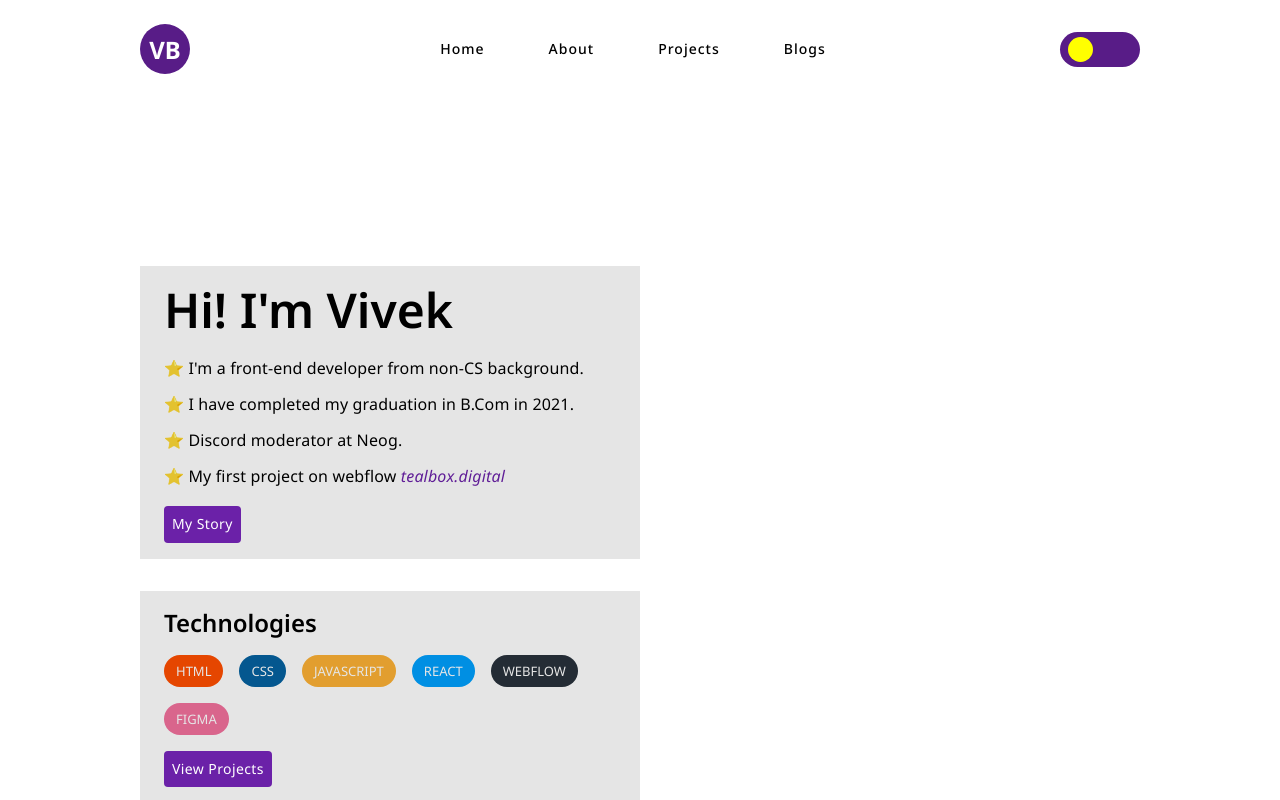
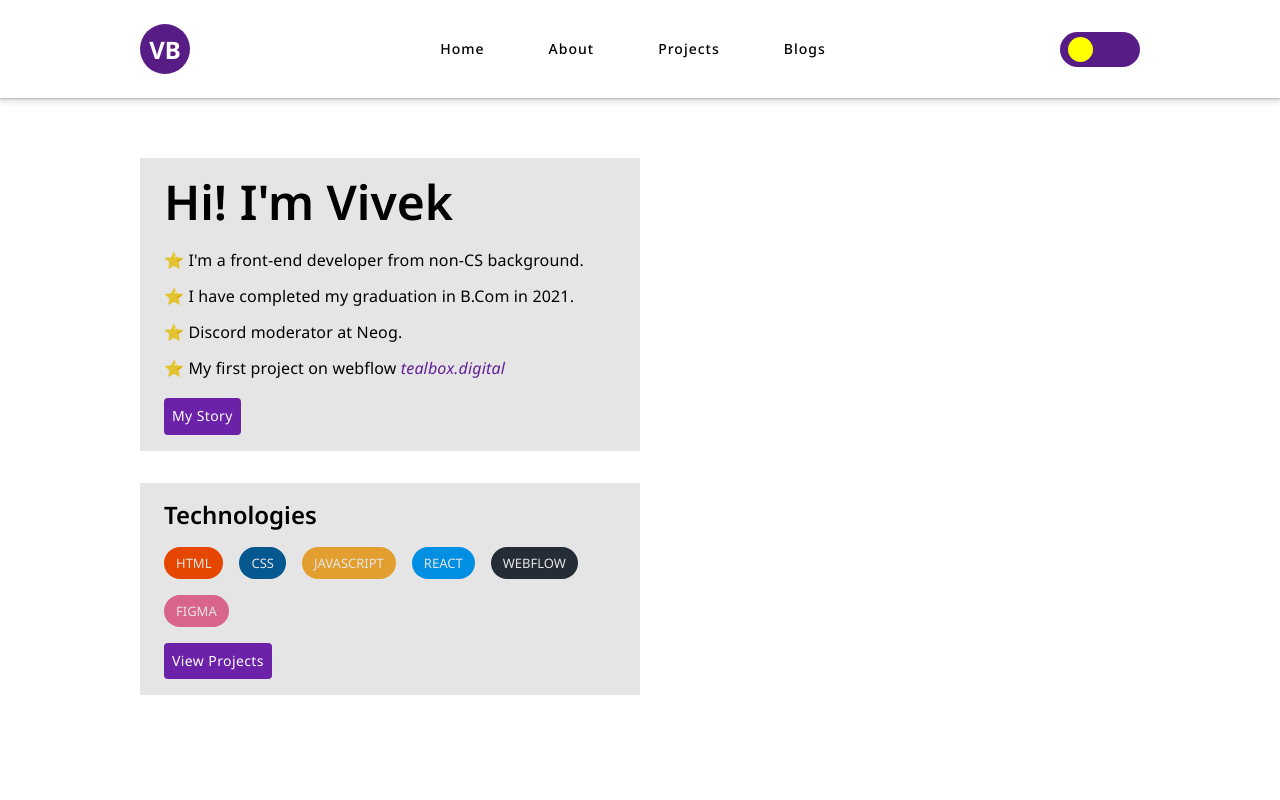
Before and after one commit to vivekbhatt07/portfolio, a React (Create React App) app: page /About in a window 1280 px wide. Shown: the top 800 px of the page. Built offline with nearby package versions, Linux system fonts and the light colour scheme; a web font is replaced by a local one.

Commit message:
header fixed

```diff
--- a/src/Layouts/Header/Header.scss
+++ b/src/Layouts/Header/Header.scss
@@ -2,6 +2,11 @@
   display: flex;
   padding: 1.5em 0;
   justify-content: center;
+  position: fixed;
+  top: 0;
+  width: 100%;
+  overflow: hidden;
+  z-index: 1;
   .header-container {
     display: flex;
     justify-content: space-between;
@@ -32,6 +37,8 @@
 .light-header {
   background-color: #fff;
   transition: 0.5s;
+  box-shadow: rgba(60, 64, 67, 0.3) 0px 1px 2px 0px,
+    rgba(60, 64, 67, 0.15) 0px 2px 6px 2px;
 }
 
 .mode {
--- a/src/Pages/AboutPage/AboutPage.scss
+++ b/src/Pages/AboutPage/AboutPage.scss
@@ -1,14 +1,14 @@
 // ABOUT SECTION:
 
 .about-section {
-  width: 100%;
-  display: flex;
   flex-direction: column;
   gap: 2em;
   .about-head {
-    text-transform: capitalize;
-    color: #fff;
+    text-transform: uppercase;
+    font-family: var(--heading-font);
     text-align: center;
+    font-size: 32px;
+    font-weight: 700;
   }
   .about-body {
     .about-me {
@@ -61,33 +61,8 @@
 }
 
 @media (min-width: 1280px) {
-  .social-section {
-    width: 100%;
-    .social-head {
-      text-transform: capitalize;
-    }
-
-    .social-body {
-      display: grid;
-      grid-template-columns: 1fr 1fr 1fr;
-      gap: 4em;
-      .social-card {
-        .social-card-container {
-          grid-template-columns: 0.7fr 1fr;
-          gap: 0.5em;
-          .social-card-img {
-            img {
-              max-width: 100%;
-              object-fit: cover;
-            }
-          }
-          .social-card-content {
-            .social-card-title {
-              text-transform: capitalize;
-            }
-          }
-        }
-      }
-    }
+  .about-section {
+    flex-direction: column;
+    gap: 3.5em;
   }
 }
```
